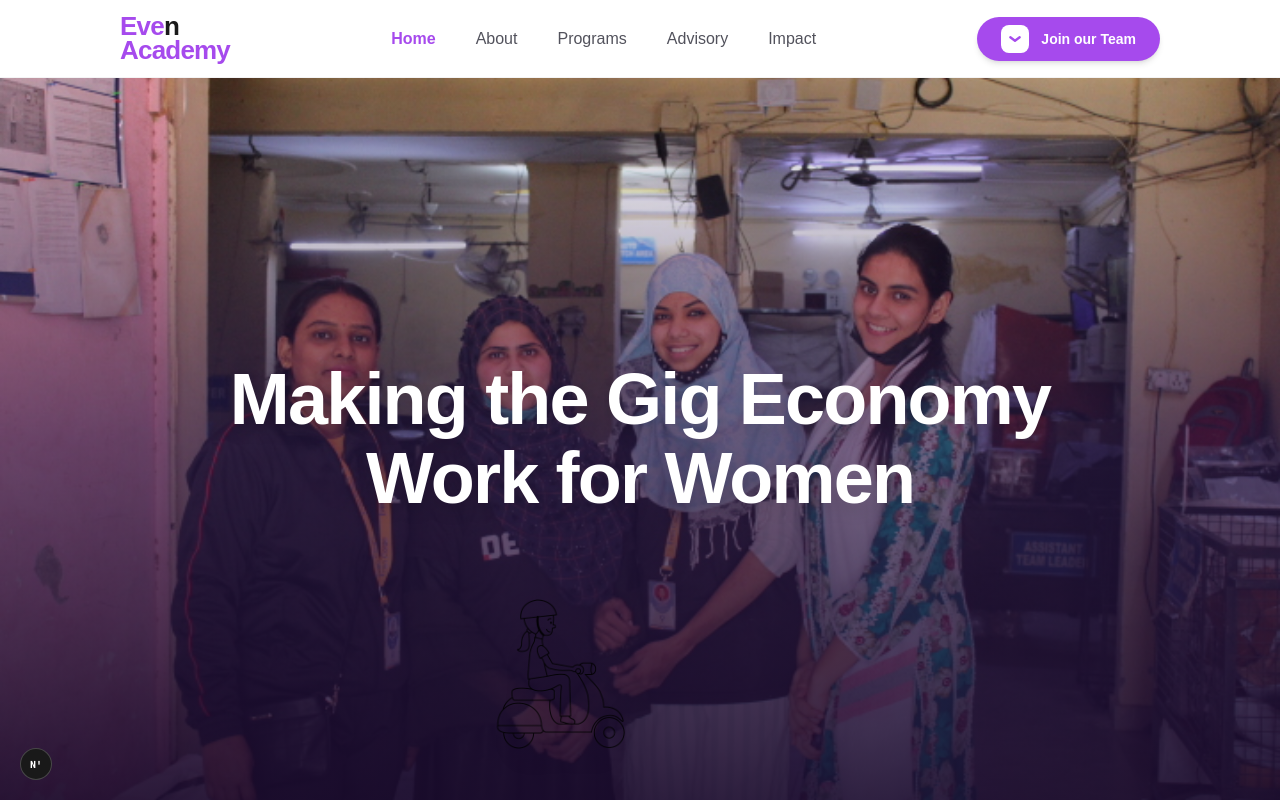
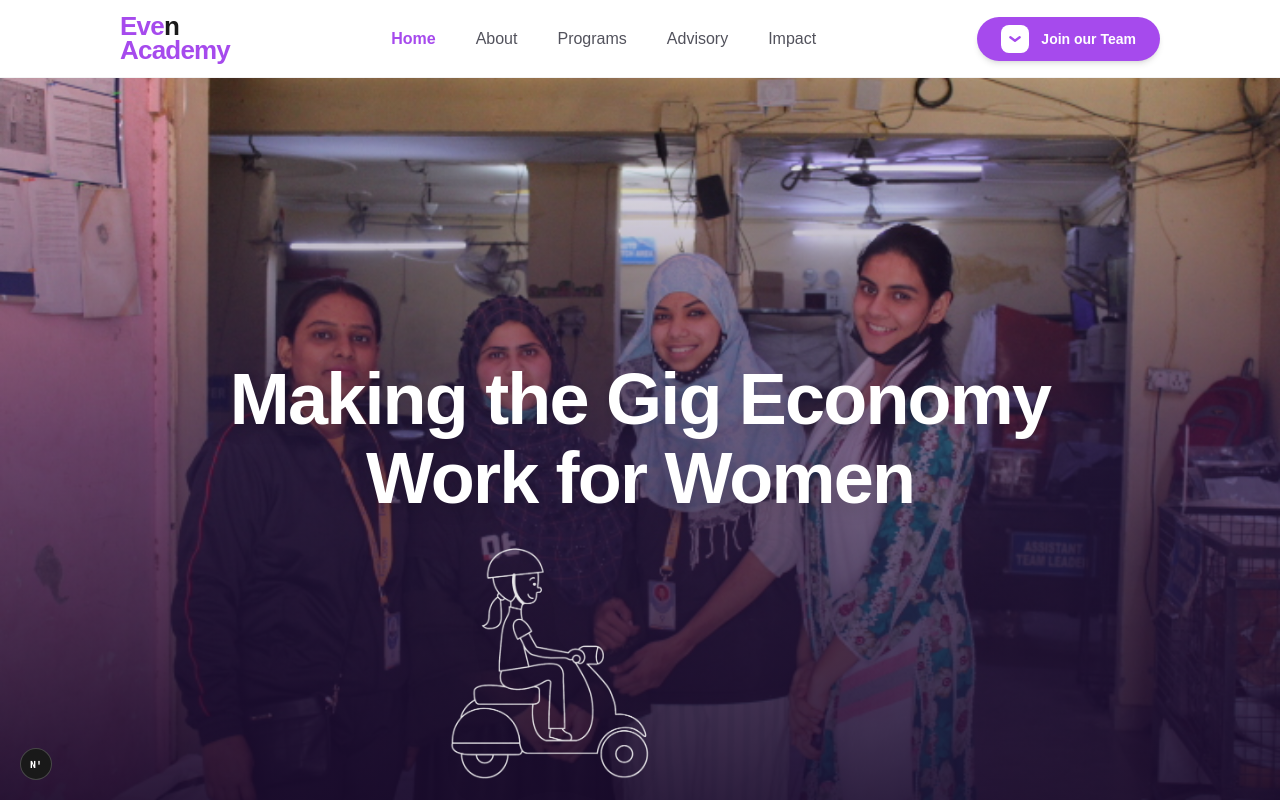
Before and after one commit to Harsh-2006-git/Even-Skills-Academy, a Next.js app: page / in a window 1280 px wide. Shown: the top 800 px of the page. Built offline with nearby package versions, Linux system fonts and the light colour scheme.

Commit message:
Flip and resize scooter image on home page

```diff
--- a/src/components/home/Hero.tsx
+++ b/src/components/home/Hero.tsx
@@ -43,12 +43,12 @@ const Hero = () => {
           ease: "linear",
           repeatType: "loop"
         }}
-        className="absolute bottom-[8%] sm:bottom-[5%] z-20 w-[120px] md:w-[180px] lg:w-[240px]"
+        className="absolute bottom-[4%] sm:bottom-[2%] z-20 w-[90px] md:w-[150px] lg:w-[210px]"
       >
         <img
-          src="/Hero-sides2.png"
+          src="/scomrnvsndscoo.png"
           alt="Moving Scooter Illustration"
-          className="w-full h-auto drop-shadow-2xl opacity-90 -scale-x-100"
+          className="w-full h-auto drop-shadow-2xl opacity-90"
         />
       </motion.div>
 
```
Also changed, not shown: public/scomrnvsndscoo.png (added), public/scooter.png (added).
